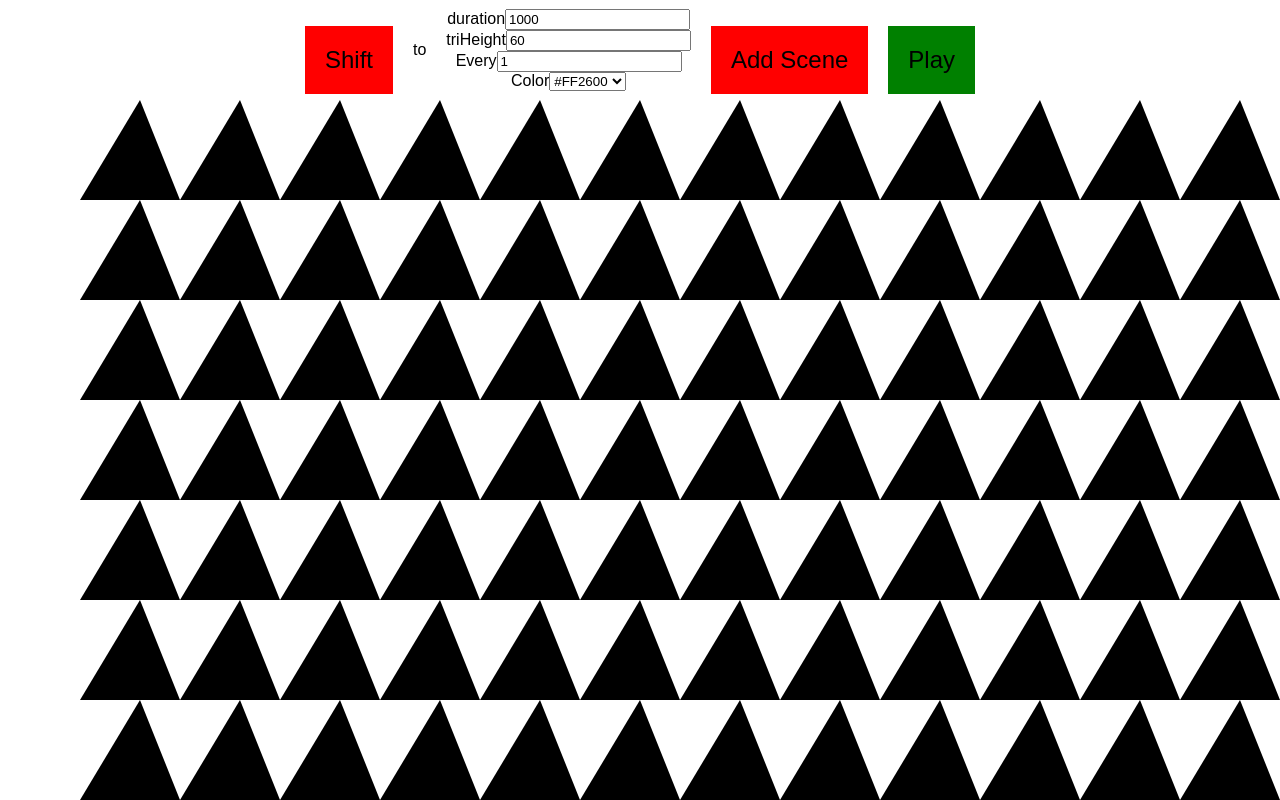
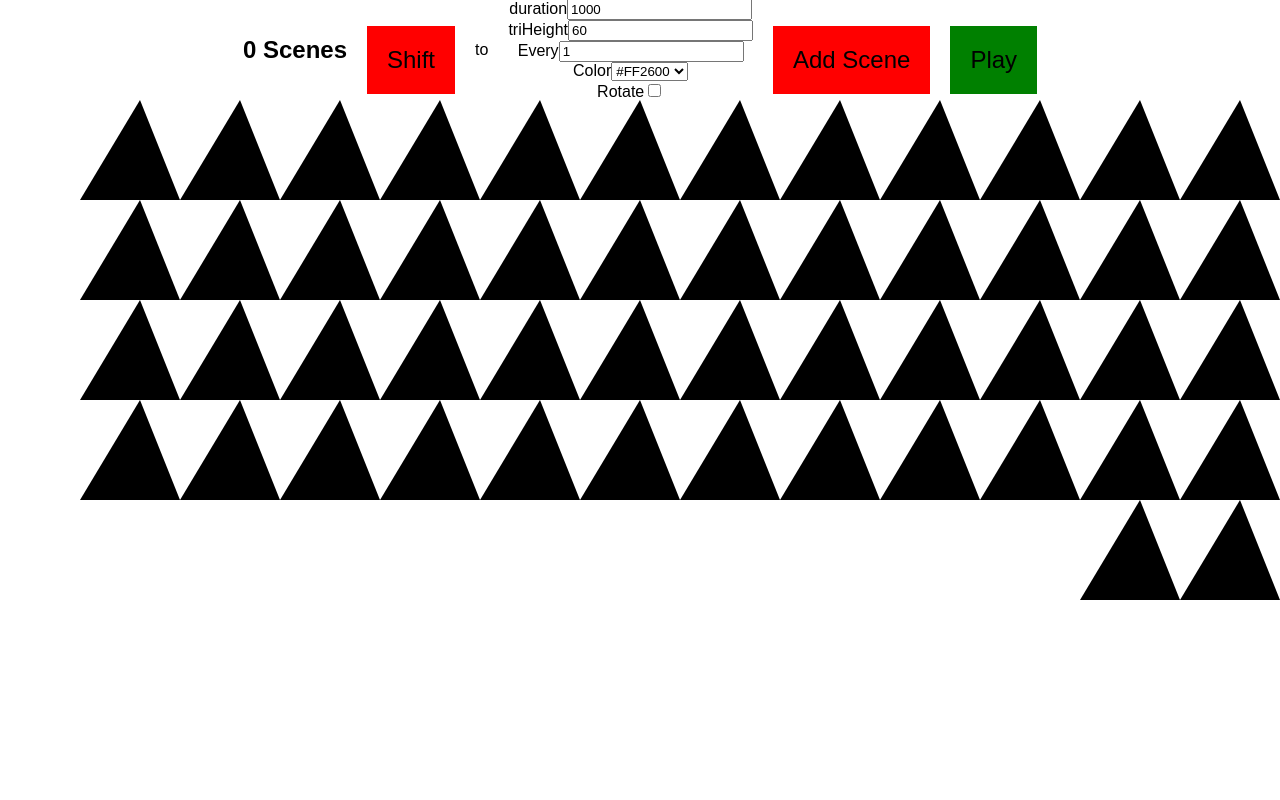
Before and after one commit to chriserin/triangles, a React (Create React App) app: page / in a window 1280 px wide. Shown: the top 800 px of the page. Built offline with nearby package versions, Linux system fonts and the light colour scheme.

Commit message:
Add rotation to scene

```diff
--- a/src/Triangle.js
+++ b/src/Triangle.js
@@ -1,22 +1,30 @@
 import React, { Component } from 'react';
 import { css } from 'glamor';
 import isEqual from 'lodash/isEqual';
+
+const rotatePointOrder = pointOrder => {
+  let result = Object.create(pointOrder);
+  const first = result.shift();
+  result.push(first);
+  return result;
+};
 
 class Triangle extends Component {
   constructor(props) {
     super(props);
 
-    const triHeight = this.props.triHeight;
+    const triHeight = this.props.scene.triHeight;
 
     this.state = {
       points: [[100, 100], [0, 100], [triHeight, 0]],
+      pointOrder: [0, 1, 2],
     };
   }
 
   shouldComponentUpdate(nextProps) {
     if (
-      isEqual(this.props, nextProps) ||
-      nextProps.triIndex % nextProps.every !== 0
+      isEqual(this.props.scene, nextProps.scene) ||
+      nextProps.triIndex % nextProps.scene.every !== 0
     ) {
       return false;
     } else {
@@ -24,31 +32,33 @@ class Triangle extends Component {
     }
   }
 
-  UNSAFE_componentWillReceiveProps(nextProps) {
-    const { triHeight, triIndex, every, color } = nextProps;
+  UNSAFE_componentWillReceiveProps({ scene, triIndex }) {
+    const { triHeight, every, rotate } = scene;
 
-    // let possibles = [
-    //   [[triHeight, 0], [100, 100], [0, 100]],
-    //   [[100, 100], [triHeight, 0], [0, 100]],
-    //   [[0, 100], [100, 100], [triHeight, 0]],
-    // ];
-    //
+    if (!isEqual(scene, this.props.scene)) {
+      if (triIndex % every === 0) {
+        const pointOrder = rotate
+          ? rotatePointOrder(this.state.pointOrder)
+          : this.state.pointOrder;
+        const points = [[triHeight, 0], [100, 100], [0, 100]];
+        const orderedPoints = [
+          points[pointOrder[0]],
+          points[pointOrder[1]],
+          points[pointOrder[2]],
+        ];
 
-    const { triHeight: a, triIndex: b, every: c, color: d } = this.props;
-
-    if (!isEqual([triHeight, triIndex, every, color], [a, b, c, d])) {
-      if (triIndex % every === 0) {
         this.setState({
-          oldColor: this.state.color,
-          points: [[triHeight, 0], [100, 100], [0, 100]],
+          points: orderedPoints,
           oldPoints: this.state.points,
-          color: color,
+          pointOrder: pointOrder,
         });
       }
     }
   }
 
   render() {
+    const { duration, color } = this.props.scene;
+
     let rule = css({
       float: 'right',
       display: 'inline',
@@ -57,7 +67,7 @@ class Triangle extends Component {
     });
 
     let polygonRule = css({
-      fill: this.props.color,
+      fill: color,
       animation: '',
     });
 
@@ -82,15 +92,15 @@ class Triangle extends Component {
           <polygon
             {...polygonRule}
             points={oldPointsString}
-            fill={this.state.color}
-            style={{ transition: `fill ${this.props.duration}ms` }}
+            fill={color}
+            style={{ transition: `fill ${duration}ms` }}
           >
             <animate
               ref={beginFn}
               fill="freeze"
               begin="indefinite"
               attributeName="points"
-              dur={`${this.props.duration}ms`}
+              dur={`${duration}ms`}
               from={oldPointsString}
               to={pointsString}
             />
--- a/src/TrianglesContainer.js
+++ b/src/TrianglesContainer.js
@@ -41,36 +41,32 @@ const Actions = styled.div`
   }
 `;
 
-const Scene = ({ scene: { triHeight, duration, every, color } }) => {
-  return (
-    <div>
-      <div>{triHeight}</div>
-      <div>{duration}</div>
-      <div>{every}</div>
-      <div>{color}</div>
-    </div>
-  );
-};
-
 const Color = styled.option`
   background-color: ${props => props.color};
+`;
+
+const ScenesCount = styled.div`
+  font-size: 24px;
+  font-weight: 600;
 `;
 
 const TrianglesContainer = () => {
   const [triHeight, setTriHeight] = useState(60);
   const [duration, setDuration] = useState(1000);
   const [every, setEvery] = useState(1);
+  const [rotate, setRotate] = useState(false);
   const [scene, setScene] = useState({
     duration: 1000,
     triHeight: 60,
     every: 3,
+    color: 'black',
   });
   const [scenes, setScenes] = useState([]);
   const [currentScene, setCurrentScene] = useState(null);
   const [color, setColor] = useState('#888');
 
   const shift = () => {
-    setScene({ triHeight, duration, every, color });
+    setScene({ triHeight, duration, every, color, rotate });
   };
 
   useEffect(() => {
@@ -97,29 +93,19 @@ const TrianglesContainer = () => {
         duration,
         every,
         color,
+        rotate,
       },
     ]);
   };
 
-  const triangles = Array(200)
+  const triangles = Array(50)
     .fill('')
-    .map((_, i) => (
-      <Triangle
-        key={i}
-        triIndex={i}
-        triHeight={scene.triHeight}
-        duration={scene.duration}
-        color={scene.color}
-        every={scene.every}
-      />
-    ));
+    .map((_, i) => <Triangle key={i} triIndex={i} scene={scene} />);
 
   return (
     <div className="TrianglesContainer">
       <Actions>
-        {scenes.map((scene, i) => (
-          <Scene scene={scene} key={i} />
-        ))}
+        <ScenesCount>{scenes.length} Scenes</ScenesCount>
         <ShiftButton onClick={shift}>Shift</ShiftButton>
         <div>to</div>
         <div>
@@ -156,18 +142,27 @@ const TrianglesContainer = () => {
           <label>
             Color
             <select
-              type="se"
               name="color"
               step="1"
               value={color}
               onChange={e => setColor(e.currentTarget.value)}
             >
               {Colors.map((color, i) => (
-                <Color value={color} color={color}>
+                <Color value={color} color={color} key={i}>
                   {color}
                 </Color>
               ))}
             </select>
+          </label>
+          <label>
+            Rotate
+            <input
+              type="checkbox"
+              name="color"
+              step="1"
+              value={rotate}
+              onChange={e => setRotate(e.currentTarget.checked)}
+            />
           </label>
         </div>
         <ShiftButton onClick={pushScene}>Add Scene</ShiftButton>
```
